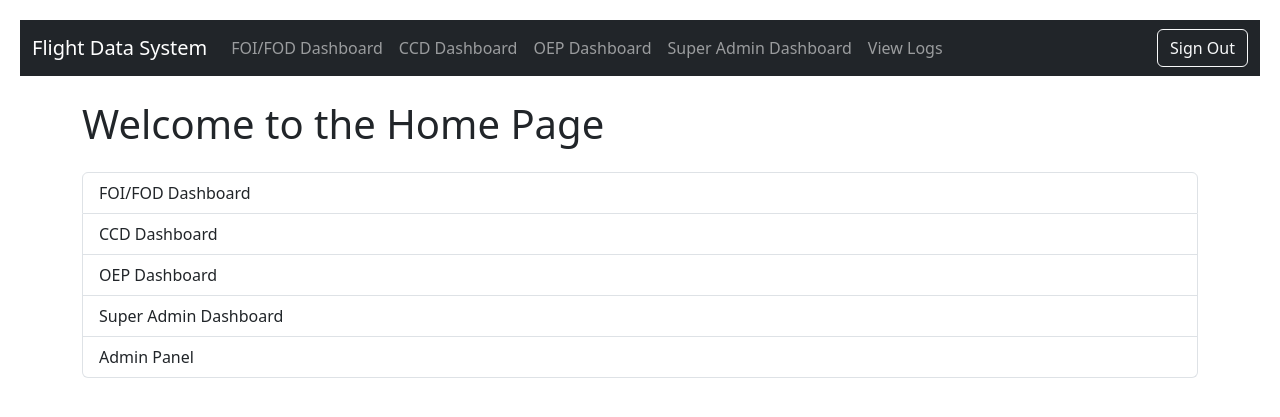
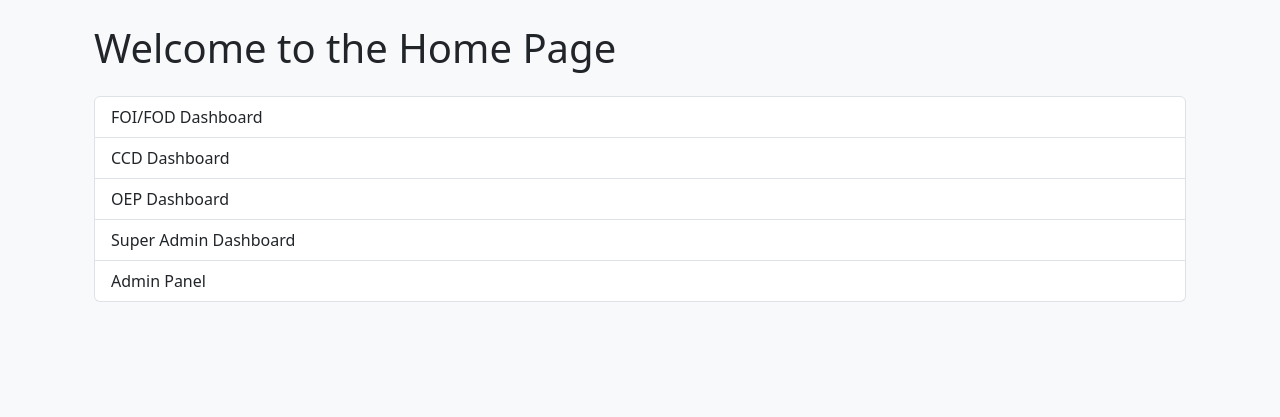
Before and after one commit to giganticvis/fdt, a Django app: page / in a window 1280 px wide. Shown: the top 417 px of the page. Run offline with Django 5.2, Linux system fonts and the light colour scheme; a user stored in the database is signed in; some libraries are stand-ins or nearby versions.

Commit message:
Update base.html

```diff
--- a/FlightDataSystem/users/templates/base.html
+++ b/FlightDataSystem/users/templates/base.html
@@ -1,67 +1,20 @@
 <!DOCTYPE html>
+{% load static %}
 <html lang="en">
 <head>
     <meta charset="UTF-8">
-    <title>{% block title %}Flight Data System{% endblock %}</title>
+    <meta name="viewport" content="width=device-width, initial-scale=1">
+    <title>Flight Data Tracker</title>
+    <!-- Bootstrap CSS -->
     <link href="https://cdn.jsdelivr.net/npm/bootstrap@5.3.0/dist/css/bootstrap.min.css" rel="stylesheet">
-    <link rel="stylesheet" href="https://cdn.jsdelivr.net/npm/flatpickr/dist/flatpickr.min.css">
-    <script src="https://cdn.jsdelivr.net/npm/flatpickr"></script>
-    <style>
-        body {
-            padding: 20px;
-        }
-        .navbar {
-            margin-bottom: 20px;
-        }
-    </style>
+    <link href="{% static 'css/custom.css' %}" rel="stylesheet">
 </head>
-<body>
-    <nav class="navbar navbar-expand-lg navbar-dark bg-dark">
-        <div class="container-fluid">
-            <a class="navbar-brand" href="{% url 'home' %}">Flight Data System</a>
-            <button class="navbar-toggler" type="button" data-bs-toggle="collapse" data-bs-target="#navbarNav" aria-controls="navbarNav" aria-expanded="false" aria-label="Toggle navigation">
-                <span class="navbar-toggler-icon"></span>
-            </button>
-            <div class="collapse navbar-collapse" id="navbarNav">
-                <ul class="navbar-nav">
-                    <li class="nav-item">
-                        <a class="nav-link" href="{% url 'foi_fod_dashboard' %}">FOI/FOD Dashboard</a>
-                    </li>
-                    <li class="nav-item">
-                        <a class="nav-link" href="{% url 'ccd_dashboard' %}">CCD Dashboard</a>
-                    </li>
-                    <li class="nav-item">
-                        <a class="nav-link" href="{% url 'oep_dashboard' %}">OEP Dashboard</a>
-                    </li>
-                    {% if user.role == 'super_admin' %}
-                        <li class="nav-item">
-                            <a class="nav-link" href="{% url 'super_admin_dashboard' %}">Super Admin Dashboard</a>
-                        </li>
-                        <li class="nav-item">
-                            <a class="nav-link" href="{% url 'view_logs' %}">View Logs</a>
-                        </li>
-                    {% endif %}
-                </ul>
-                <ul class="navbar-nav ms-auto">
-                    {% if user.is_authenticated %}
-                        <li class="nav-item">
-                            <form action="{% url 'logout' %}" method="post" class="d-flex">
-                                {% csrf_token %}
-                                <button type="submit" class="btn btn-outline-light">Sign Out</button>
-                            </form>
-                        </li>
-                    {% else %}
-                        <li class="nav-item">
-                            <a class="nav-link" href="{% url 'login' %}">Login</a>
-                        </li>
-                    {% endif %}
-                </ul>
-            </div>
-        </div>
-    </nav>
-    <main>
+<body class="bg-light">
+    {% include 'includes/navbar.html' %}
+    <div class="container mt-4">
         {% block content %}{% endblock %}
-    </main>
+    </div>
+    <!-- Bootstrap JS -->
     <script src="https://cdn.jsdelivr.net/npm/bootstrap@5.3.0/dist/js/bootstrap.bundle.min.js"></script>
 </body>
 </html>
```
